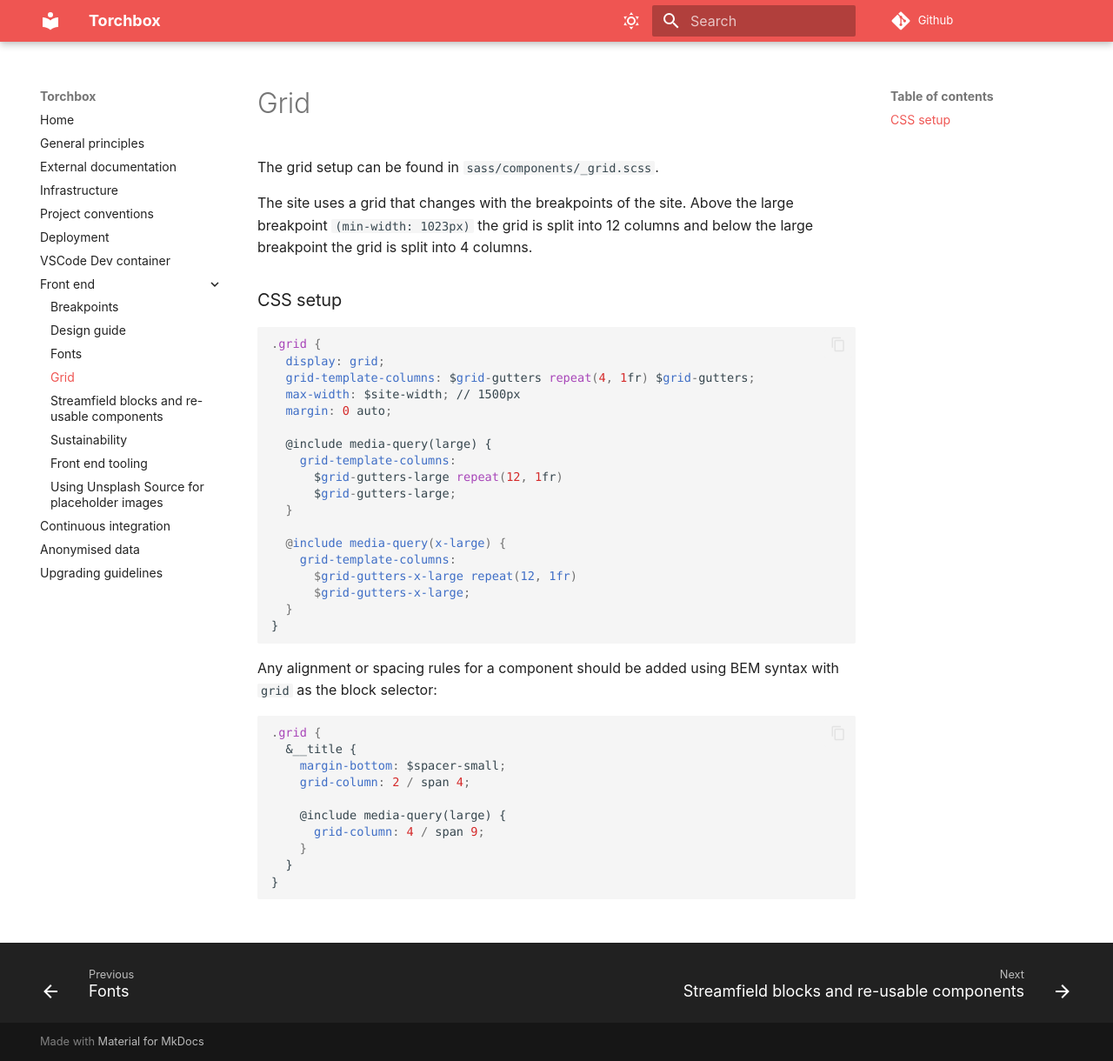
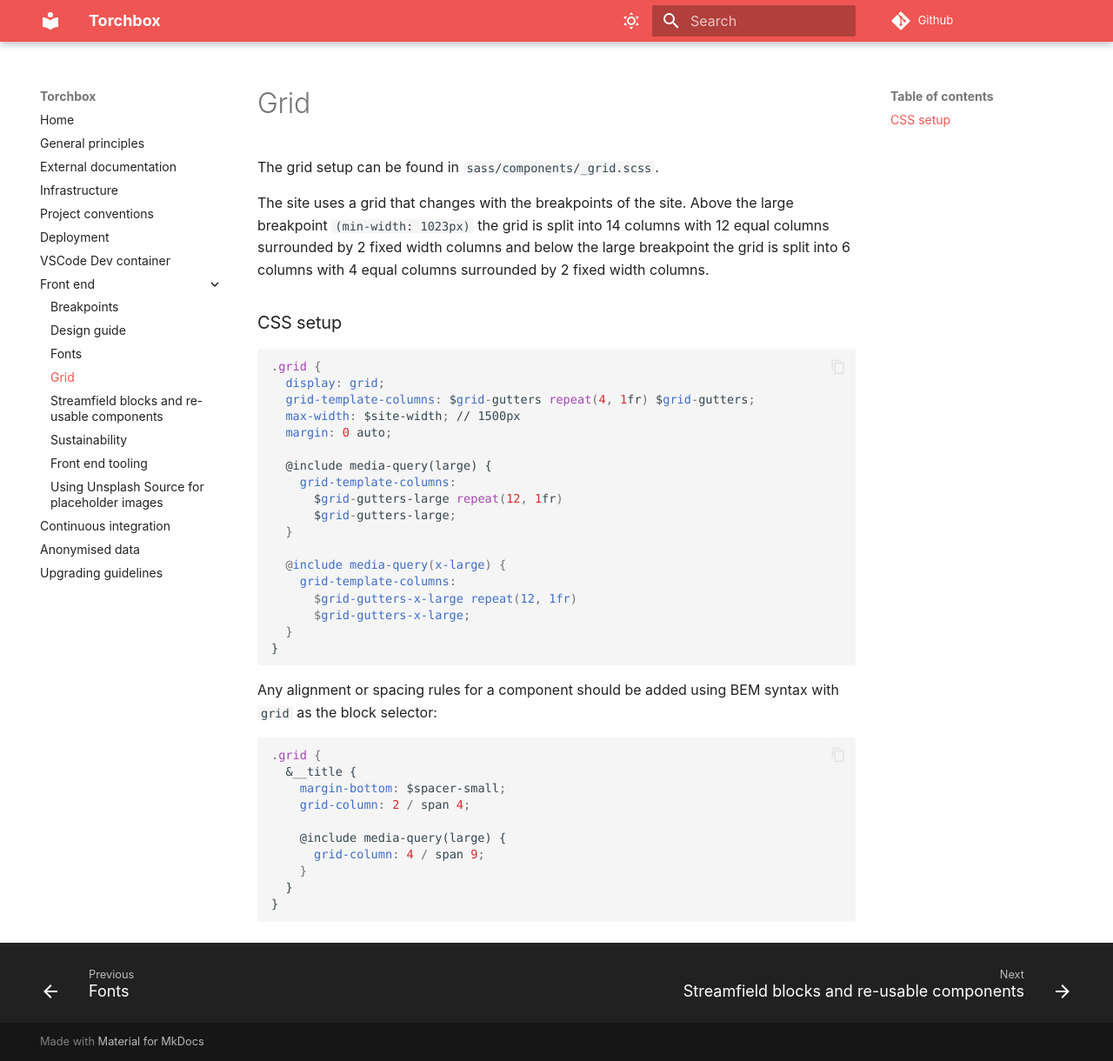
Before and after one commit to torchbox/torchbox.com, an MkDocs documentation site: the page built from docs/front-end/grid.md, in a window 1280 px wide and 1220 px high. Shown: the whole window at 87% size. Built offline with MkDocs 1.6.1 and Material for MkDocs 9.7.7, drawn with Linux system fonts in a browser that asks for light colours; comment, search, counter and statistics services are not loaded.

Commit message:
update grid docs

```diff
--- a/docs/front-end/grid.md
+++ b/docs/front-end/grid.md
@@ -2,7 +2,7 @@
 
 The grid setup can be found in `sass/components/_grid.scss`.
 
-The site uses a grid that changes with the breakpoints of the site. Above the large breakpoint `(min-width: 1023px)` the grid is split into 12 columns and below the large breakpoint the grid is split into 4 columns.
+The site uses a grid that changes with the breakpoints of the site. Above the large breakpoint `(min-width: 1023px)` the grid is split into 14 columns with 12 equal columns surrounded by 2 fixed width columns and below the large breakpoint the grid is split into 6 columns with 4 equal columns surrounded by 2 fixed width columns.
 
 ### CSS setup
 
```
